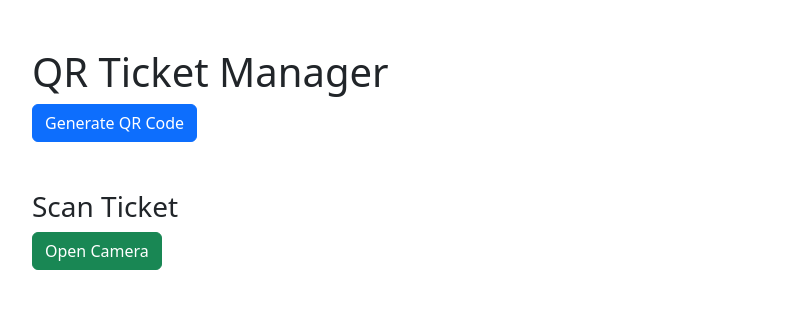
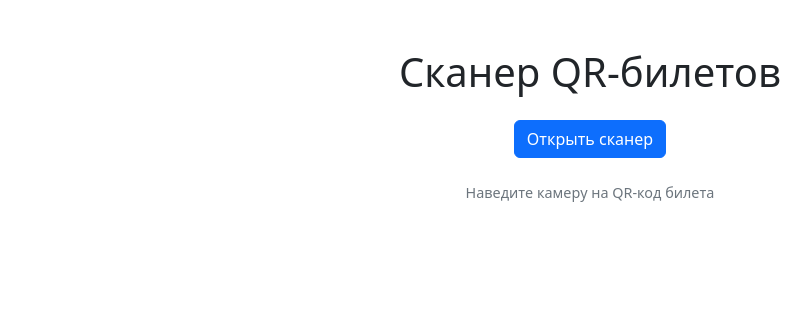
Before and after one commit to REX004/tickets_site, a Flask app: page / in a window 1280 px wide. Shown: the top 309 px of the page, without its empty margins (50-861 px from the left). Run offline with Flask 3, Linux system fonts and the light colour scheme.

Commit message:
cam fixed

```diff
--- a/app.py
+++ b/app.py
@@ -1,5 +1,3 @@
-import io
-
 from flask import Flask, jsonify, request, send_file, render_template
 from flask_cors import CORS
 import qrcode
@@ -9,20 +7,16 @@ from pyzbar.pyzbar import decode
 from PIL import Image
 import os
 import base64
-import re
+import io
 
 app = Flask(__name__)
 CORS(app)
 
-# Путь к файлу базы данных
 DATABASE_FILE = "tickets.json"
-
-# Создание папки для QR-кодов
 QR_CODES_FOLDER = "qr_codes"
 os.makedirs(QR_CODES_FOLDER, exist_ok=True)
 
 
-# Загрузка базы данных
 def load_tickets():
     try:
         with open(DATABASE_FILE, "r") as f:
@@ -31,13 +25,11 @@ def load_tickets():
         return {}
 
 
-# Сохранение базы данных
 def save_tickets(tickets):
     with open(DATABASE_FILE, "w") as f:
         json.dump(tickets, f)
 
 
-# Генерация QR-кода
 @app.route("/generate", methods=["POST"])
 def generate_qr():
     ticket_id = str(uuid.uuid4())
@@ -61,7 +53,6 @@ def generate_qr():
     return jsonify({"ticket_id": ticket_id, "qr_code_url": f"/download/{ticket_id}"})
 
 
-# Скачивание QR-кода
 @app.route("/download/<ticket_id>", methods=["GET"])
 def download_qr(ticket_id):
     file_path = os.path.join(QR_CODES_FOLDER, f"{ticket_id}.png")
@@ -70,24 +61,8 @@ def download_qr(ticket_id):
     return jsonify({"error": "QR-код не найден"}), 404
 
 
-# Проверка билета
-@app.route("/check", methods=["POST"])
-def check_ticket():
-    ticket_id = request.json.get("ticket_id")
-    tickets = load_tickets()
-    if ticket_id in tickets:
-        if not tickets[ticket_id]["used"]:
-            tickets[ticket_id]["used"] = True
-            save_tickets(tickets)
-            return jsonify({"status": "valid", "message": "Билет подтверждён!"})
-        else:
-            return jsonify({"status": "used", "message": "Билет уже был использован."})
-    return jsonify({"status": "invalid", "message": "Билет не найден."})
-
-
-# Сканирование QR-кода из base64 изображения
-@app.route("/scan", methods=["POST"])
-def scan_qr():
+@app.route("/verify", methods=["POST"])
+def verify_ticket():
     try:
         data = request.json
         if not data or 'image' not in data:
@@ -105,15 +80,45 @@ def scan_qr():
         # Сканируем QR код
         decoded_objects = decode(img)
 
-        if decoded_objects:
-            return jsonify({"ticket_id": decoded_objects[0].data.decode("utf-8")})
-        return jsonify({"error": "QR-код не найден!"}), 404
+        if not decoded_objects:
+            return jsonify({
+                "status": "error",
+                "message": "QR-код не обнаружен"
+            })
+
+        # Получаем ID билета из QR-кода
+        ticket_id = decoded_objects[0].data.decode("utf-8")
+
+        # Проверяем билет в базе данных
+        tickets = load_tickets()
+        if ticket_id not in tickets:
+            return jsonify({
+                "status": "invalid",
+                "message": "❌ Недействительный билет. Такого билета не существует."
+            })
+
+        if tickets[ticket_id]["used"]:
+            return jsonify({
+                "status": "used",
+                "message": "❌ Билет уже был использован!"
+            })
+
+        # Отмечаем билет как использованный
+        tickets[ticket_id]["used"] = True
+        save_tickets(tickets)
+
+        return jsonify({
+            "status": "valid",
+            "message": "✅ Билет действителен. Проходите!"
+        })
 
     except Exception as e:
-        return jsonify({"error": f"Ошибка при обработке изображения: {str(e)}"}), 400
+        return jsonify({
+            "status": "error",
+            "message": f"Ошибка при проверке билета: {str(e)}"
+        })
 
 
-# Главная страница
 @app.route("/")
 def home():
     return render_template("index.html")
--- a/templates/index.html
+++ b/templates/index.html
@@ -3,7 +3,7 @@
 <head>
     <meta charset="UTF-8">
     <meta name="viewport" content="width=device-width, initial-scale=1.0">
-    <title>Telegram Mini App QR Scanner</title>
+    <title>QR Scanner</title>
     <link href="https://cdn.jsdelivr.net/npm/bootstrap@5.3.0-alpha1/dist/css/bootstrap.min.css" rel="stylesheet">
     <style>
         #video-container {
@@ -17,49 +17,62 @@
         }
         .scanner-overlay {
             position: absolute;
-            top: 0;
-            left: 0;
-            right: 0;
-            bottom: 0;
-            background: rgba(0, 0, 0, 0.3);
+            top: 50%;
+            left: 50%;
+            transform: translate(-50%, -50%);
+            width: 200px;
+            height: 200px;
             border: 2px solid #fff;
+            box-shadow: 0 0 0 100vmax rgba(0, 0, 0, 0.3);
+            pointer-events: none;
+        }
+        #scan-result {
+            font-size: 1.2em;
+            font-weight: bold;
+            text-align: center;
+            padding: 15px;
+            margin-top: 20px;
+            border-radius: 5px;
+        }
+        .result-valid {
+            background-color: #d4edda;
+            color: #155724;
+        }
+        .result-invalid {
+            background-color: #f8d7da;
+            color: #721c24;
+        }
+        .status-text {
+            font-size: 0.9em;
+            color: #6c757d;
+            text-align: center;
+            margin-top: 10px;
         }
     </style>
 </head>
 <body class="container mt-5">
-    <h1>QR Ticket Manager</h1>
-    <div>
-        <button id="generate" class="btn btn-primary">Generate QR Code</button>
-        <div id="qr-code" class="mt-3"></div>
+    <h1 class="text-center mb-4">Сканер QR-билетов</h1>
+
+    <div class="d-flex justify-content-center mb-4">
+        <button id="start-scan" class="btn btn-primary">Открыть сканер</button>
+        <button id="stop-scan" class="btn btn-danger ms-2 d-none">Закрыть сканер</button>
     </div>
 
-    <div class="mt-5">
-        <h3>Scan Ticket</h3>
-        <button id="start-scan" class="btn btn-success">Open Camera</button>
-        <button id="stop-scan" class="btn btn-danger d-none">Stop Camera</button>
-        <div id="video-container" class="mt-3 d-none">
-            <video id="qr-video" playsinline></video>
-            <div class="scanner-overlay"></div>
-        </div>
-        <div id="scan-result" class="mt-3"></div>
+    <div id="video-container" class="d-none">
+        <video id="qr-video" playsinline></video>
+        <div class="scanner-overlay"></div>
     </div>
+
+    <div id="scan-result" class="d-none"></div>
+    <div id="status" class="status-text">Наведите камеру на QR-код билета</div>
 
     <script>
         const apiBase = 'http://localhost:5000';
         let videoStream = null;
-
-        // Генерация QR-кода
-        document.getElementById('generate').addEventListener('click', async () => {
-            try {
-                const response = await fetch(`${apiBase}/generate`, { method: 'POST' });
-                const data = await response.json();
-                document.getElementById('qr-code').innerHTML =
-                    `<img src="${apiBase}${data.qr_code_url}" alt="QR Code" />`;
-            } catch (error) {
-                console.error('Error generating QR code:', error);
-                alert('Error generating QR code');
-            }
-        });
+        let scanning = false;
+        let lastScannedResult = null;
+        let lastScanTime = 0;
+        const scanCooldown = 2000; // 2 секунды между сканированиями
 
         // Функция для захвата кадра с видео
         async function captureFrame(video) {
@@ -71,31 +84,32 @@
             return canvas.toDataURL('image/jpeg', 0.8);
         }
 
-        // Функция для сканирования QR-кода
-        async function scanQRCode(imageData) {
+        // Функция для проверки QR-кода
+        async function verifyQRCode(imageData) {
             try {
-                const response = await fetch(`${apiBase}/scan`, {
+                const response = await fetch(`${apiBase}/verify`, {
                     method: 'POST',
                     headers: { 'Content-Type': 'application/json' },
                     body: JSON.stringify({ image: imageData })
                 });
                 const data = await response.json();
 
-                if (data.ticket_id) {
-                    // Проверяем билет
-                    const checkResponse = await fetch(`${apiBase}/check`, {
-                        method: 'POST',
-                        headers: { 'Content-Type': 'application/json' },
-                        body: JSON.stringify({ ticket_id: data.ticket_id })
-                    });
-                    const checkData = await checkResponse.json();
-                    document.getElementById('scan-result').textContent = checkData.message;
-                    return true;
+                const resultDiv = document.getElementById('scan-result');
+                resultDiv.textContent = data.message;
+                resultDiv.className = 'd-block';
+
+                if (data.status === 'valid') {
+                    resultDiv.classList.add('result-valid');
+                    new Audio('https://assets.mixkit.co/active_storage/sfx/2190/2190-preview.mp3').play().catch(() => {});
+                } else if (data.status === 'invalid' || data.status === 'used') {
+                    resultDiv.classList.add('result-invalid');
+                    new Audio('https://assets.mixkit.co/active_storage/sfx/2193/2193-preview.mp3').play().catch(() => {});
                 }
-                return false;
+
+                return data;
             } catch (error) {
-                console.error('Error scanning QR code:', error);
-                return false;
+                console.error('Error verifying QR code:', error);
+                return null;
             }
         }
 
@@ -113,33 +127,48 @@
                 document.getElementById('video-container').classList.remove('d-none');
                 document.getElementById('start-scan').classList.add('d-none');
                 document.getElementById('stop-scan').classList.remove('d-none');
+                document.getElementById('scan-result').classList.add('d-none');
 
-                // Периодическое сканирование кадров
-                const scanInterval = setInterval(async () => {
-                    if (videoStream) {
-                        const imageData = await captureFrame(video);
-                        const success = await scanQRCode(imageData);
-                        if (success) {
-                            clearInterval(scanInterval);
-                            stopCamera();
-                        }
-                    }
-                }, 1000);
+                scanning = true;
+                scanQRCode();
 
             } catch (error) {
                 console.error('Error accessing camera:', error);
-                alert('Error accessing camera. Please make sure you have granted camera permissions.');
+                alert('Ошибка доступа к камере. Пожалуйста, предоставьте разрешение на использование камеры.');
             }
         });
 
+        // Функция непрерывного сканирования
+        async function scanQRCode() {
+            if (!scanning) return;
+
+            const video = document.getElementById('qr-video');
+            const currentTime = Date.now();
+
+            if (currentTime - lastScanTime > scanCooldown) {
+                const imageData = await captureFrame(video);
+                const result = await verifyQRCode(imageData);
+
+                if (result && result.status !== 'error') {
+                    lastScannedResult = result;
+                    lastScanTime = currentTime;
+                }
+            }
+
+            requestAnimationFrame(scanQRCode);
+        }
+
         // Остановка камеры
         function stopCamera() {
+            scanning = false;
             if (videoStream) {
                 videoStream.getTracks().forEach(track => track.stop());
                 videoStream = null;
                 document.getElementById('video-container').classList.add('d-none');
                 document.getElementById('start-scan').classList.remove('d-none');
                 document.getElementById('stop-scan').classList.add('d-none');
+                document.getElementById('scan-result').classList.add('d-none');
+                document.getElementById('status').textContent = 'Наведите камеру на QR-код билета';
             }
         }
 
```
